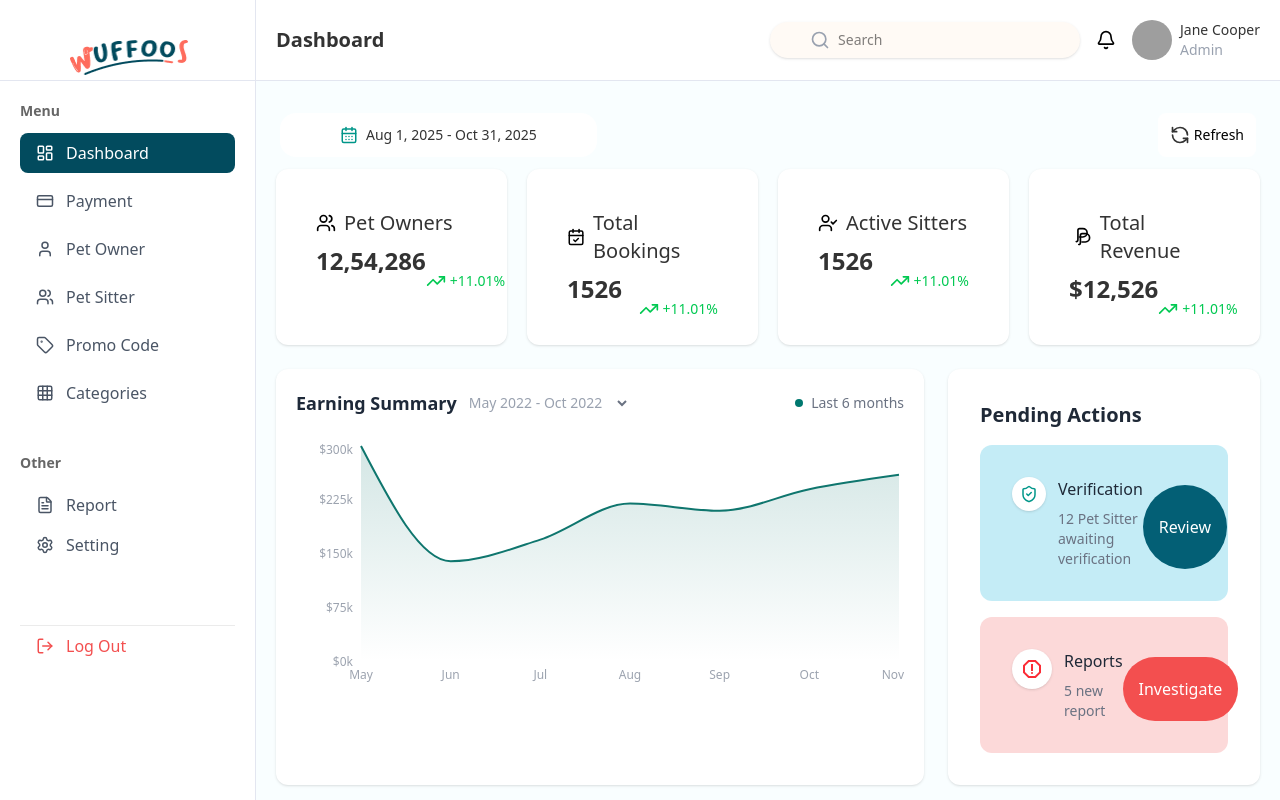
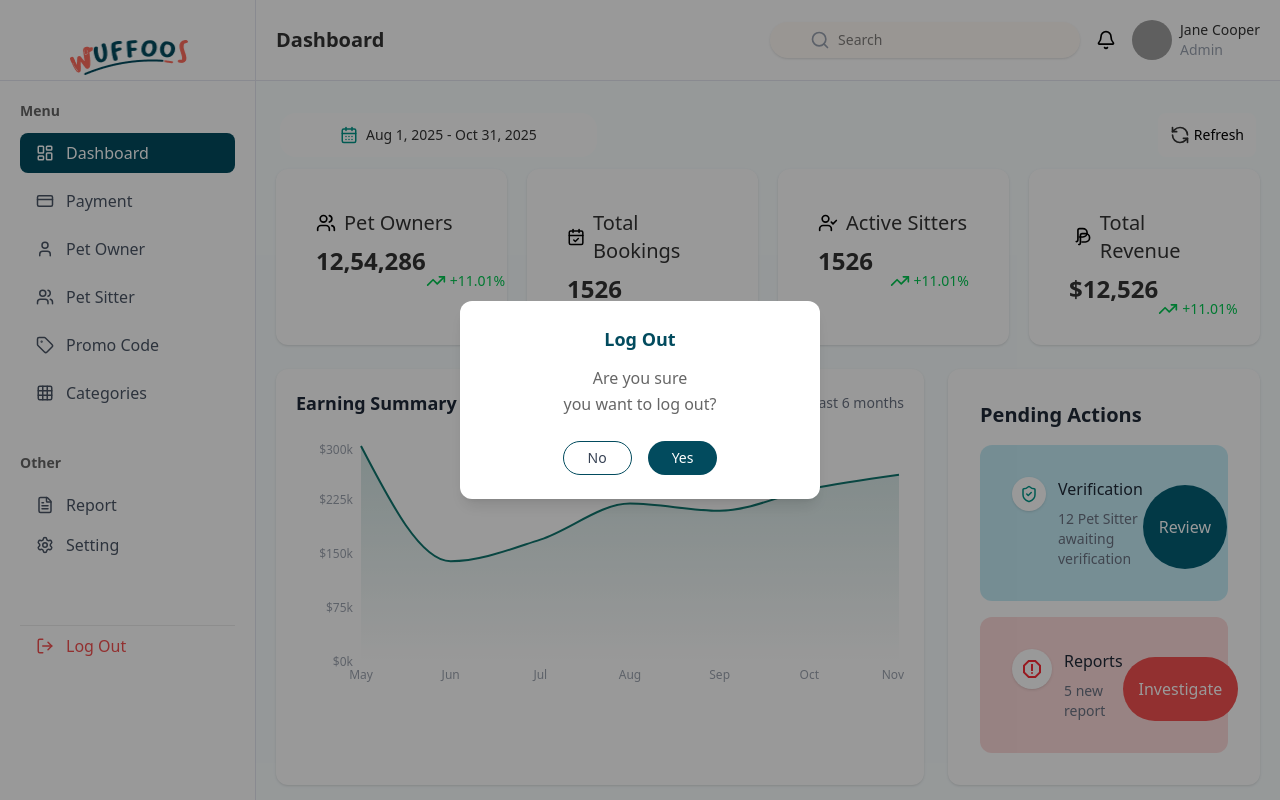
Before and after one commit to Topan-Roy/pet-care-DB, a React (Vite) app: page /dashboard in a window 1280 px wide. Both pictures are taken after a click on the button "Log Out". Shown: the top 800 px of the page. Built offline with nearby package versions, Linux system fonts and the light colour scheme; grey boxes are pictures that could not be loaded.

Commit message:
added  logout modal

```diff
--- a/src/Dashboard/Dashboard.jsx
+++ b/src/Dashboard/Dashboard.jsx
@@ -4,6 +4,7 @@ import logo from '../assets/Logo.png'
 import { AreaChart, Area, XAxis, YAxis, Tooltip, ResponsiveContainer, } from "recharts";
 import { LayoutDashboard, CreditCard, User, Users, Tag, Grid3X3, FileText, Settings, LogOut, CalendarCheck, UserCheck, TrendingUp, CalendarDays, } from 'lucide-react';
 import { MdOutlineReportGmailerrorred } from 'react-icons/md';
+import { useState } from 'react';
 const data = [
     { month: "May", value: 300000 },
     { month: "Jun", value: 140000 },
@@ -14,6 +15,8 @@ const data = [
     { month: "Nov", value: 260000 },
 ];
 export default function Dashboard() {
+    const [isLogoutOpen, setIsLogoutOpen] = useState(false);
+
     const { pathname } = useLocation();
     const isDashboardHome = pathname === "/dashboard";
     const NO_SUMMARY_PAGES = [
@@ -152,10 +155,42 @@ export default function Dashboard() {
                         <Settings size={18} />
                         <span>Setting</span>
                     </NavLink>
-                    <button className="flex items-center gap-3 w-full px-4 py-2 text-[#F34F4F] hover:bg-red-50  transition mt-15 border-t border-[#EBEBEB]">
+                    <button
+                        onClick={() => setIsLogoutOpen(true)}
+                        className="flex items-center gap-3 w-full px-4 py-2 text-[#F34F4F] hover:bg-red-50 transition mt-15 border-t border-[#EBEBEB]"
+                    >
                         <LogOut size={18} />
                         <span>Log Out</span>
                     </button>
+                    {isLogoutOpen && (
+                        <div className="fixed inset-0 bg-black/40 flex items-center justify-center z-50">
+                            <div className="bg-white w-[360px] rounded-xl p-6 shadow-lg text-center">
+                                <h2 className="text-lg font-semibold text-[#024B5E] mb-3">
+                                    Log Out
+                                </h2>
+                                <p className="text-md text-[#666666] mb-6 leading-relaxed">
+                                    Are you sure <br /> you want to log out?
+                                </p>
+                                <div className="flex justify-center gap-4">
+                                    <button
+                                        onClick={() => setIsLogoutOpen(false)}
+                                        className="px-6 py-1.5 text-sm border border-[#024B5E] rounded-full text-gray-700 hover:bg-gray-100 transition"
+                                    >
+                                        No
+                                    </button>
+                                    <button
+                                        onClick={() => {
+                                            console.log("Logged out");
+                                            setIsLogoutOpen(false);
+                                        }}
+                                        className="px-6 py-1.5 text-sm bg-[#024B5E] text-white rounded-full hover:bg-[#024B5E] transition"
+                                    >
+                                        Yes
+                                    </button>
+                                </div>
+                            </div>
+                        </div>
+                    )}
                 </div>
             </aside>
             <main className="flex-1 ">
```
